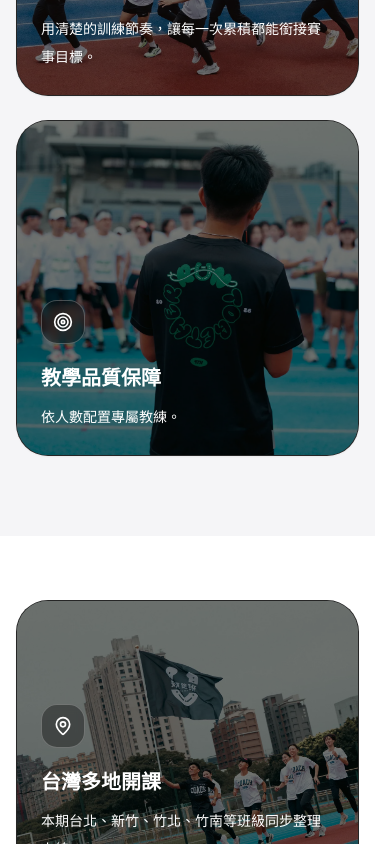
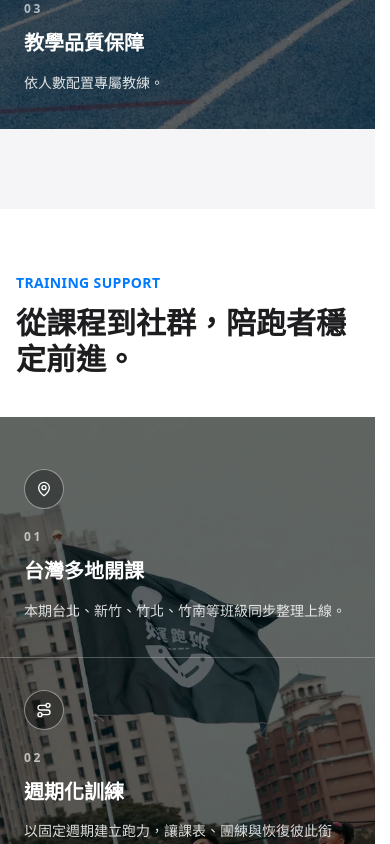
Before and after one commit to Yyc-9/haoyunrunning, a Next.js app: page /about in a window 390 px wide. Shown: the part 1800-2644 px from the top of the page. Built offline with nearby package versions, Linux system fonts and the light colour scheme; no server answers; the database is empty.

Commit message:
feat: integrate story imagery into page bands

```diff
--- a/app/about/page.tsx
+++ b/app/about/page.tsx
@@ -2,7 +2,7 @@
 
 import { HeartHandshake, MapPin, Route, Sparkles, Target, UsersRound } from 'lucide-react'
 import { useSiteContent } from '@/app/site-content-provider'
-import ImageStoryCard from '@/components/ImageStoryCard'
+import ImageStoryBand from '@/components/ImageStoryBand'
 
 const beliefIcons = [Sparkles, HeartHandshake, Target]
 const factIcons = [MapPin, Route, UsersRound]
@@ -48,43 +48,38 @@ export default function AboutPage() {
             </h2>
           </div>
 
-          <div className="grid gap-6 md:grid-cols-3">
-            {about.beliefs.map((item, index) => {
-              const Icon = beliefIcons[index] ?? Sparkles
-              return (
-                <ImageStoryCard
-                  key={item.title}
-                  image={pageMedia.aboutBeliefImages[index]}
-                  imageAlt={`好運跑班品牌理念：${item.title}`}
-                  title={item.title}
-                  description={item.description}
-                  icon={Icon}
-                  objectPosition={['center 50%', 'center 48%', 'center 38%'][index]}
-                />
-              )
-            })}
+          <div className="-mx-4 sm:mx-0">
+            <ImageStoryBand
+              image={pageMedia.aboutBeliefImages[0]}
+              imageAlt="好運跑班訓練理念與跑者團練"
+              items={about.beliefs.map((item, index) => ({
+                ...item,
+                icon: beliefIcons[index] ?? Sparkles,
+              }))}
+              objectPosition="center 48%"
+            />
           </div>
         </div>
       </section>
 
       <section className="px-4 py-16 sm:px-6 sm:py-20 lg:px-8">
         <div className="container mx-auto">
-          <div className="grid gap-5 md:grid-cols-3">
-            {about.facts.map((item, index) => {
-              const Icon = factIcons[index] ?? MapPin
-              return (
-                <ImageStoryCard
-                  key={item.title}
-                  image={pageMedia.aboutFactImages[index]}
-                  imageAlt={`好運跑班服務重點：${item.title}`}
-                  title={item.title}
-                  description={item.description}
-                  icon={Icon}
-                  compact
-                  objectPosition={['center 48%', 'center 48%', 'center 42%'][index]}
-                />
-              )
-            })}
+          <div className="mb-10 max-w-3xl">
+            <p className="text-sm font-semibold uppercase tracking-wide text-apple-blue">TRAINING SUPPORT</p>
+            <h2 className="mt-3 text-3xl font-bold text-apple-gray-900 md:text-4xl">
+              從課程到社群，陪跑者穩定前進。
+            </h2>
+          </div>
+          <div className="-mx-4 sm:mx-0">
+            <ImageStoryBand
+              image={pageMedia.aboutFactImages[0]}
+              imageAlt="好運跑班多地課程與教練社群支援"
+              items={about.facts.map((item, index) => ({
+                ...item,
+                icon: factIcons[index] ?? MapPin,
+              }))}
+              objectPosition="center 45%"
+            />
           </div>
         </div>
       </section>
--- a/app/testimonials/page.tsx
+++ b/app/testimonials/page.tsx
@@ -4,7 +4,7 @@ import Image from 'next/image'
 import { BookOpenCheck, PlayCircle, Target, UsersRound } from 'lucide-react'
 import { useSiteContent } from '@/app/site-content-provider'
 import { getYouTubeEmbedUrl } from '@/lib/youtube'
-import ImageStoryCard from '@/components/ImageStoryCard'
+import ImageStoryBand from '@/components/ImageStoryBand'
 
 const storyIcons = [BookOpenCheck, UsersRound, Target]
 
@@ -84,21 +84,16 @@ export default function TestimonialsPage() {
             </p>
           </div>
 
-          <div className="grid gap-6 md:grid-cols-3">
-            {testimonials.themes.map((item, index) => {
-              const Icon = storyIcons[index] ?? BookOpenCheck
-              return (
-                <ImageStoryCard
-                  key={item.title}
-                  image={pageMedia.testimonialThemeImages[index]}
-                  imageAlt={`好運跑班學員成長路徑：${item.title}`}
-                  title={item.title}
-                  description={item.description}
-                  icon={Icon}
-                  objectPosition={['center 52%', 'center 44%', 'center 46%'][index]}
-                />
-              )
-            })}
+          <div className="-mx-4 sm:mx-0">
+            <ImageStoryBand
+              image={pageMedia.testimonialThemeImages[0]}
+              imageAlt="好運跑班學員一起訓練與成長"
+              items={testimonials.themes.map((item, index) => ({
+                ...item,
+                icon: storyIcons[index] ?? BookOpenCheck,
+              }))}
+              objectPosition="center 48%"
+            />
           </div>
         </div>
       </section>
--- /dev/null
+++ b/components/ImageStoryBand.tsx
@@ -0,0 +1,58 @@
+import Image from 'next/image'
+import type { LucideIcon } from 'lucide-react'
+
+type ImageStoryBandItem = {
+  title: string
+  description: string
+  icon: LucideIcon
+}
+
+type ImageStoryBandProps = {
+  image: string
+  imageAlt: string
+  items: ImageStoryBandItem[]
+  objectPosition?: string
+}
+
+export default function ImageStoryBand({
+  image,
+  imageAlt,
+  items,
+  objectPosition = 'center',
+}: ImageStoryBandProps) {
+  return (
+    <section
+      data-static-image-band
+      aria-label={items.map((item) => item.title).join('、')}
+      className="relative isolate overflow-hidden bg-black text-white"
+    >
+      <Image
+        src={image}
+        alt={imageAlt}
+        fill
+        sizes="(max-width: 767px) 100vw, 1200px"
+        className="object-cover"
+        style={{ objectPosition }}
+      />
+      <div className="absolute inset-0 bg-black/55" aria-hidden="true" />
+
+      <div className="relative grid min-h-[32rem] md:min-h-[25rem] md:grid-cols-3">
+        {items.map(({ title, description, icon: Icon }, index) => (
+          <article
+            key={title}
+            className="flex min-h-[15rem] flex-col justify-end border-t border-white/25 px-6 py-8 first:border-t-0 md:min-h-0 md:border-l md:border-t-0 md:px-8 md:py-10 md:first:border-l-0"
+          >
+            <span className="mb-5 flex h-10 w-10 items-center justify-center rounded-full border border-white/45 bg-black/35">
+              <Icon className="h-4 w-4" aria-hidden="true" />
+            </span>
+            <p className="text-xs font-black tabular-nums tracking-[0.22em] text-white/65">
+              {String(index + 1).padStart(2, '0')}
+            </p>
+            <h3 className="mt-3 text-xl font-black leading-snug text-white sm:text-2xl">{title}</h3>
+            <p className="mt-3 max-w-sm text-sm leading-7 text-white/85 sm:text-base">{description}</p>
+          </article>
+        ))}
+      </div>
+    </section>
+  )
+}
--- a/components/ImageStoryCard.tsx
+++ /dev/null
@@ -1,50 +0,0 @@
-import Image from 'next/image'
-import type { LucideIcon } from 'lucide-react'
-import clsx from 'clsx'
-
-type ImageStoryCardProps = {
-  image: string
-  imageAlt: string
-  title: string
-  description: string
-  icon: LucideIcon
-  objectPosition?: string
-  compact?: boolean
-}
-
-export default function ImageStoryCard({
-  image,
-  imageAlt,
-  title,
-  description,
-  icon: Icon,
-  objectPosition = 'center',
-  compact = false,
-}: ImageStoryCardProps) {
-  return (
-    <article
-      data-static-image-card
-      className={clsx(
-        'relative isolate flex overflow-hidden rounded-3xl border border-white/15 bg-black text-white shadow-sm',
-        compact ? 'min-h-[18rem] sm:min-h-[20rem]' : 'min-h-[21rem] sm:min-h-[24rem]',
-      )}
-    >
-      <Image
-        src={image}
-        alt={imageAlt}
-        fill
-        sizes="(max-width: 767px) 100vw, 33vw"
-        className="object-cover"
-        style={{ objectPosition }}
-      />
-      <div className="absolute inset-0 bg-black/50" aria-hidden="true" />
-      <div className="relative flex w-full flex-col justify-end p-6 sm:p-7">
-        <span className="mb-5 flex h-11 w-11 items-center justify-center rounded-2xl border border-white/25 bg-black/35 backdrop-blur-sm">
-          <Icon className="h-5 w-5" aria-hidden="true" />
-        </span>
-        <h3 className="text-xl font-black leading-snug text-white sm:text-2xl">{title}</h3>
-        <p className="mt-3 text-sm leading-7 text-white/88 sm:text-base">{description}</p>
-      </div>
-    </article>
-  )
-}
```
Also changed, not shown: components/admin/AdminContentManager.tsx (+14 -23 lines), 1 other file (tests, documents, lock files or other folders).
